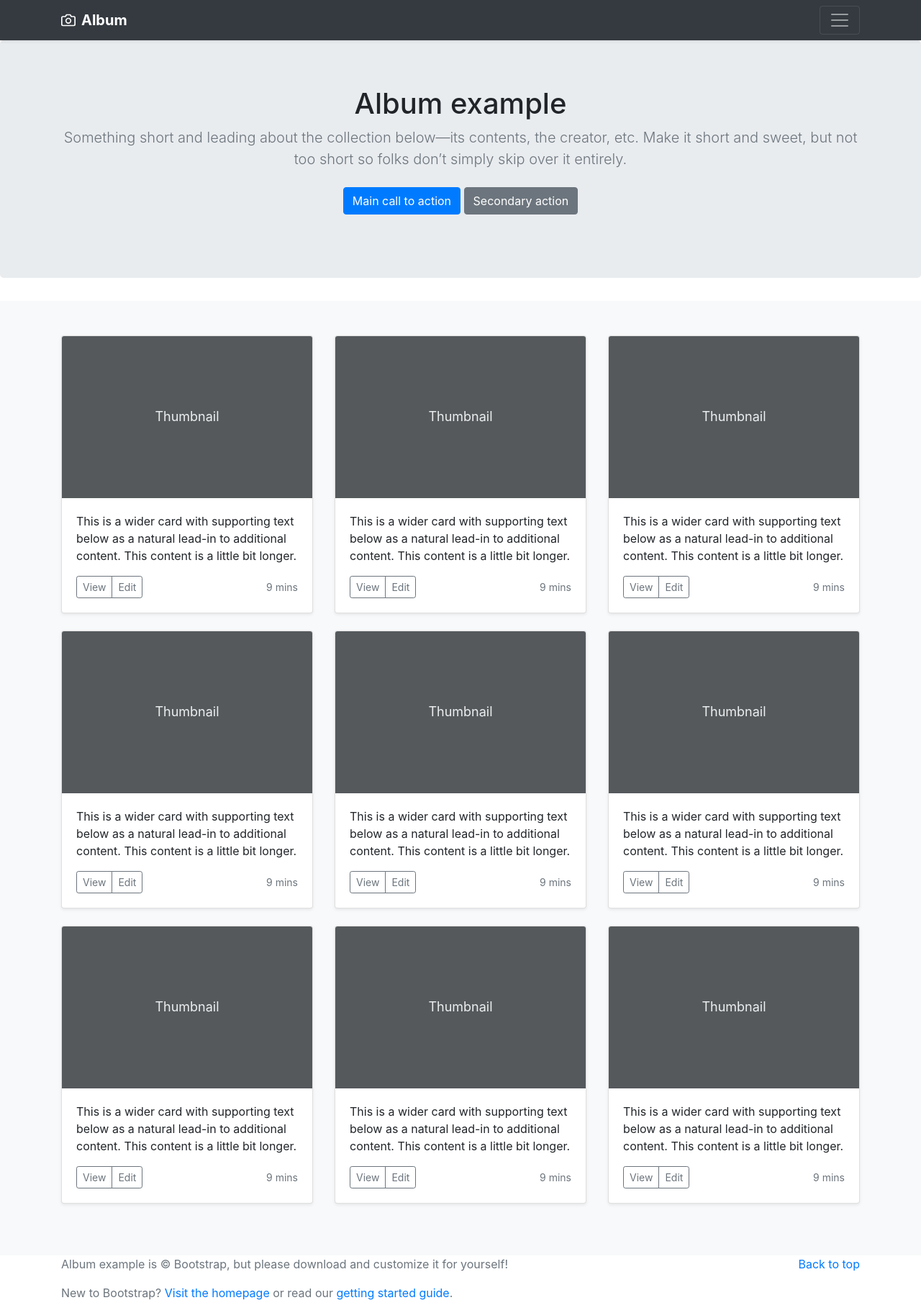
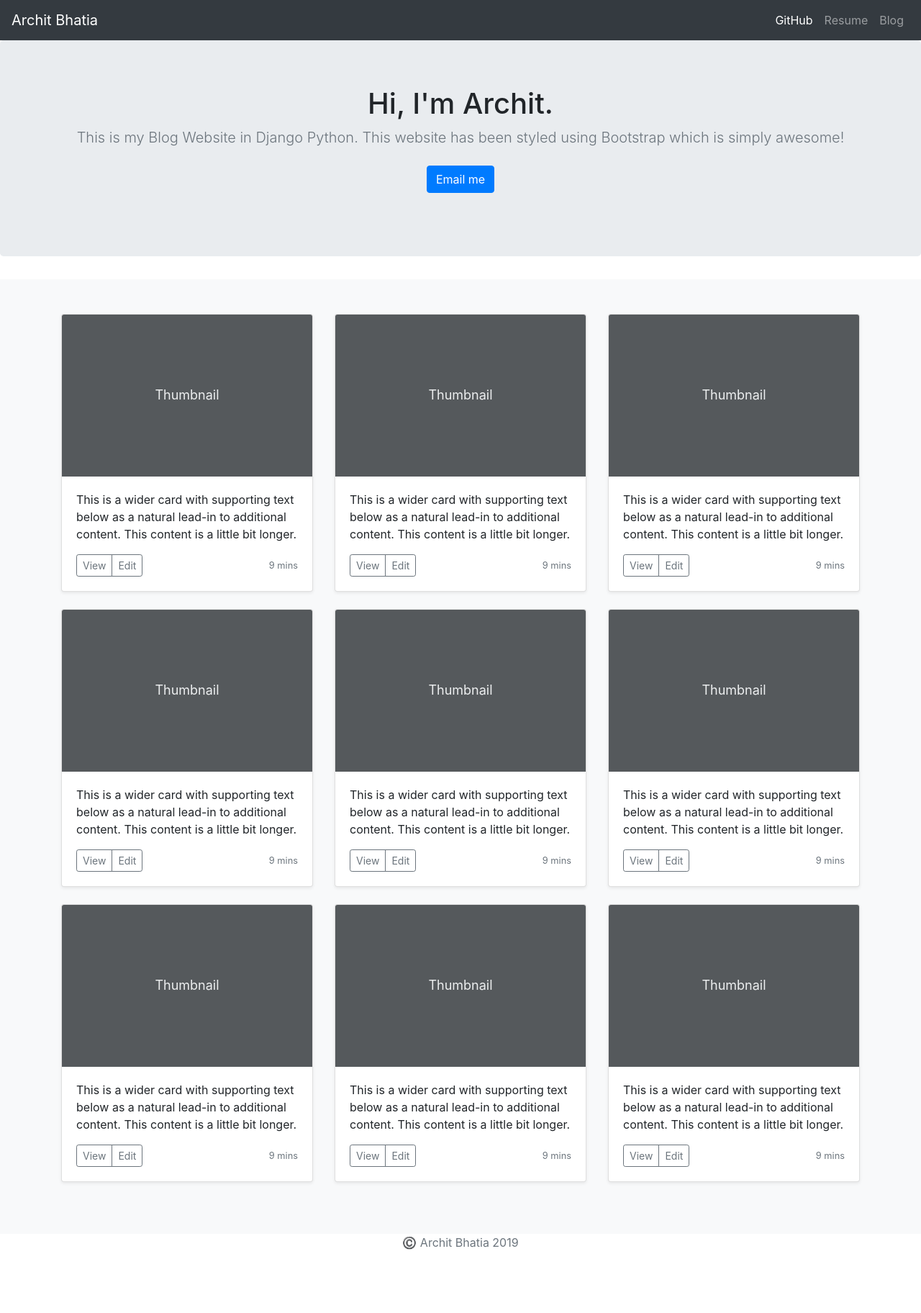
Before and after one commit to archit-bhatia/portfolio-project, a Django app: page / in a window 1280 px wide. Shown: the whole page at 72% size. After the commit the page ends 1736 px from the top, so only its background shows below. Run offline with Django 3.2, Linux system fonts and the light colour scheme; some libraries are stand-ins or nearby versions.

Commit message:
Improved Bootsrap

```diff
--- a/jobs/templates/jobs/home.html
+++ b/jobs/templates/jobs/home.html
@@ -9,8 +9,7 @@
   <title>Album example · Bootstrap</title>
 
   <!-- Bootstrap core CSS -->
-<link href="/docs/4.2/dist/css/bootstrap.min.css" rel="stylesheet" integrity="sha384-GJzZqFGwb1QTTN6wy59ffF1BuGJpLSa9DkKMp0DgiMDm4iYMj70gZWKYbI706tWS" crossorigin="anonymous">
-
+  <link rel="stylesheet" href="https://stackpath.bootstrapcdn.com/bootstrap/4.2.1/css/bootstrap.min.css" integrity="sha384-GJzZqFGwb1QTTN6wy59ffF1BuGJpLSa9DkKMp0DgiMDm4iYMj70gZWKYbI706tWS" crossorigin="anonymous">
 
   <style>
     .bd-placeholder-img {
@@ -24,51 +23,33 @@
       }
     }
   </style>
-    <!-- Custom styles for this template -->
-    <link href="album.css" rel="stylesheet">
+
 </head>
 <body>
   <header>
-  <div class="collapse bg-dark" id="navbarHeader">
-    <div class="container">
-      <div class="row">
-        <div class="col-sm-8 col-md-7 py-4">
-          <h4 class="text-white">About</h4>
-          <p class="text-muted">Add some information about the album below, the author, or any other background context. Make it a few sentences long so folks can pick up some informative tidbits. Then, link them off to some social networking sites or contact information.</p>
-        </div>
-        <div class="col-sm-4 offset-md-1 py-4">
-          <h4 class="text-white">Contact</h4>
-          <ul class="list-unstyled">
-            <li><a href="#" class="text-white">Follow on Twitter</a></li>
-            <li><a href="#" class="text-white">Like on Facebook</a></li>
-            <li><a href="#" class="text-white">Email me</a></li>
-          </ul>
+    <nav class="navbar navbar-expand-lg navbar-dark bg-dark">
+      <a class="navbar-brand" href="#">Archit Bhatia</a>
+      <button class="navbar-toggler" type="button" data-toggle="collapse" data-target="#navbarNavAltMarkup" aria-controls="navbarNavAltMarkup" aria-expanded="false" aria-label="Toggle navigation">
+        <span class="navbar-toggler-icon"></span>
+      </button>
+      <div class="collapse navbar-collapse" id="navbarNavAltMarkup">
+        <div class="navbar-nav ml-auto">
+          <a class="nav-item nav-link active" href="#">GitHub <span class="sr-only">(current)</span></a>
+          <a class="nav-item nav-link" href="#">Resume</a>
+          <a class="nav-item nav-link" href="#">Blog</a>
         </div>
       </div>
-    </div>
-  </div>
-  <div class="navbar navbar-dark bg-dark shadow-sm">
-    <div class="container d-flex justify-content-between">
-      <a href="#" class="navbar-brand d-flex align-items-center">
-        <svg xmlns="http://www.w3.org/2000/svg" width="20" height="20" viewBox="0 0 24 24" fill="none" stroke="currentColor" stroke-width="2" stroke-linecap="round" stroke-linejoin="round" class="mr-2" focusable="false" aria-hidden="true"><path d="M23 19a2 2 0 0 1-2 2H3a2 2 0 0 1-2-2V8a2 2 0 0 1 2-2h4l2-3h6l2 3h4a2 2 0 0 1 2 2z"></path><circle cx="12" cy="13" r="4"></circle></svg>
-        <strong>Album</strong>
-      </a>
-      <button class="navbar-toggler" type="button" data-toggle="collapse" data-target="#navbarHeader" aria-controls="navbarHeader" aria-expanded="false" aria-label="Toggle navigation">
-        <span class="navbar-toggler-icon"></span>
-      </button>
-    </div>
-  </div>
+    </nav>
   </header>
 
   <main role="main">
 
     <section class="jumbotron text-center">
       <div class="container">
-      <h1 class="jumbotron-heading">Album example</h1>
-      <p class="lead text-muted">Something short and leading about the collection below—its contents, the creator, etc. Make it short and sweet, but not too short so folks don’t simply skip over it entirely.</p>
+        <h1 class="jumbotron-heading">Hi, I'm Archit.</h1>
+        <p class="lead text-muted">This is my Blog Website in Django Python. This website has been styled using Bootstrap which is simply awesome!</p>
         <p>
-        <a href="#" class="btn btn-primary my-2">Main call to action</a>
-        <a href="#" class="btn btn-secondary my-2">Secondary action</a>
+          <a href="mailto:archithots@gmail.com" class="btn btn-primary my-2">Email me</a>
         </p>
       </div>
     </section>
@@ -221,14 +202,12 @@
   </main>
 
   <footer class="text-muted">
-  <div class="container">
-    <p class="float-right">
-      <a href="#">Back to top</a>
-    </p>
-    <p>Album example is &copy; Bootstrap, but please download and customize it for yourself!</p>
-    <p>New to Bootstrap? <a href="https://getbootstrap.com">Visit the homepage</a> or read our <a href="/docs/4.2/getting-started/introduction/">getting started guide</a>.</p>
+    <div class="container text-center">
+      <p>©️ Archit Bhatia {% now "Y" %}</p>
     </div>
   </footer>
   <script src="https://code.jquery.com/jquery-3.3.1.slim.min.js" integrity="sha384-q8i/X+965DzO0rT7abK41JStQIAqVgRVzpbzo5smXKp4YfRvH+8abtTE1Pi6jizo" crossorigin="anonymous"></script>
-      <script>window.jQuery || document.write('<script src="/docs/4.2/assets/js/vendor/jquery-slim.min.js"><\/script>')</script><script src="/docs/4.2/dist/js/bootstrap.bundle.min.js" integrity="sha384-zDnhMsjVZfS3hiP7oCBRmfjkQC4fzxVxFhBx8Hkz2aZX8gEvA/jsP3eXRCvzTofP" crossorigin="anonymous"></script></body>
+  <script src="https://cdnjs.cloudflare.com/ajax/libs/popper.js/1.14.6/umd/popper.min.js" integrity="sha384-wHAiFfRlMFy6i5SRaxvfOCifBUQy1xHdJ/yoi7FRNXMRBu5WHdZYu1hA6ZOblgut" crossorigin="anonymous"></script>
+  <script src="https://stackpath.bootstrapcdn.com/bootstrap/4.2.1/js/bootstrap.min.js" integrity="sha384-B0UglyR+jN6CkvvICOB2joaf5I4l3gm9GU6Hc1og6Ls7i6U/mkkaduKaBhlAXv9k" crossorigin="anonymous"></script>
+</body>
 </html>
```
Lines whose indentation alone changed are shown as unchanged.
